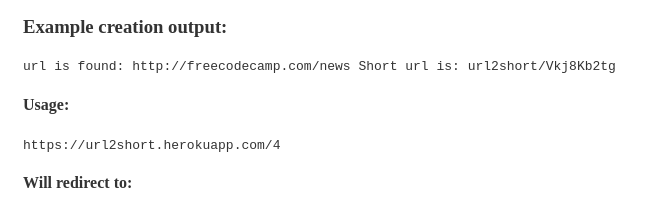
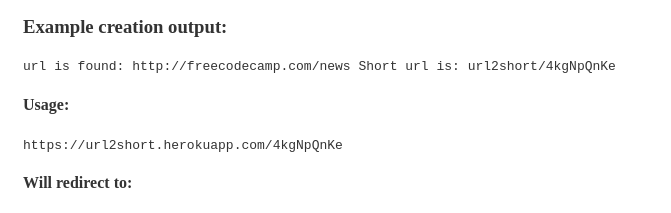
Before and after one commit to awwakum/url2short, a website: page public/index.html in a window 1280 px wide. Shown: the part 334-547 px from the top of the page, 0-671 px from the left. Drawn offline with Linux system fonts and the light colour scheme.

Commit message:
edit index.html

```diff
--- a/public/index.html
+++ b/public/index.html
@@ -32,9 +32,9 @@
 			<code><a href="https://url2short.herokuapp.com/new/invalid?allow=true">https://url2short.herokuapp.com/new/invalid?allow=true</a></code>
 
 			<h3>Example creation output:</h3>
-			<code>url is found: http://freecodecamp.com/news	Short url is: url2short/Vkj8Kb2tg</code><br>
+			<code>url is found: http://freecodecamp.com/news	Short url is: url2short/4kgNpQnKe</code><br>
 			<h4>Usage:</h4>
-			<code>https://url2short.herokuapp.com/4</code>
+			<code>https://url2short.herokuapp.com/4kgNpQnKe</code>
 			<h4>Will redirect to:</h4>
 			<code>http://freecodecamp.com/news</code>
 		</div>
```
